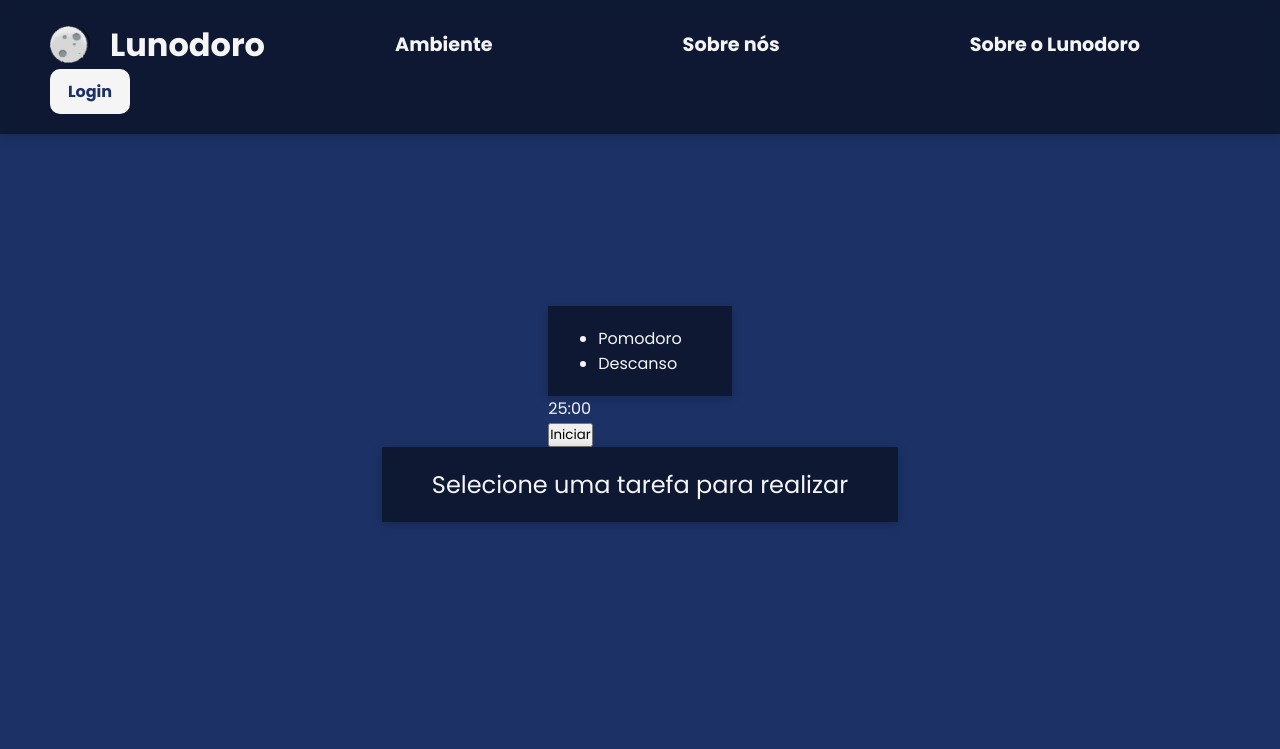
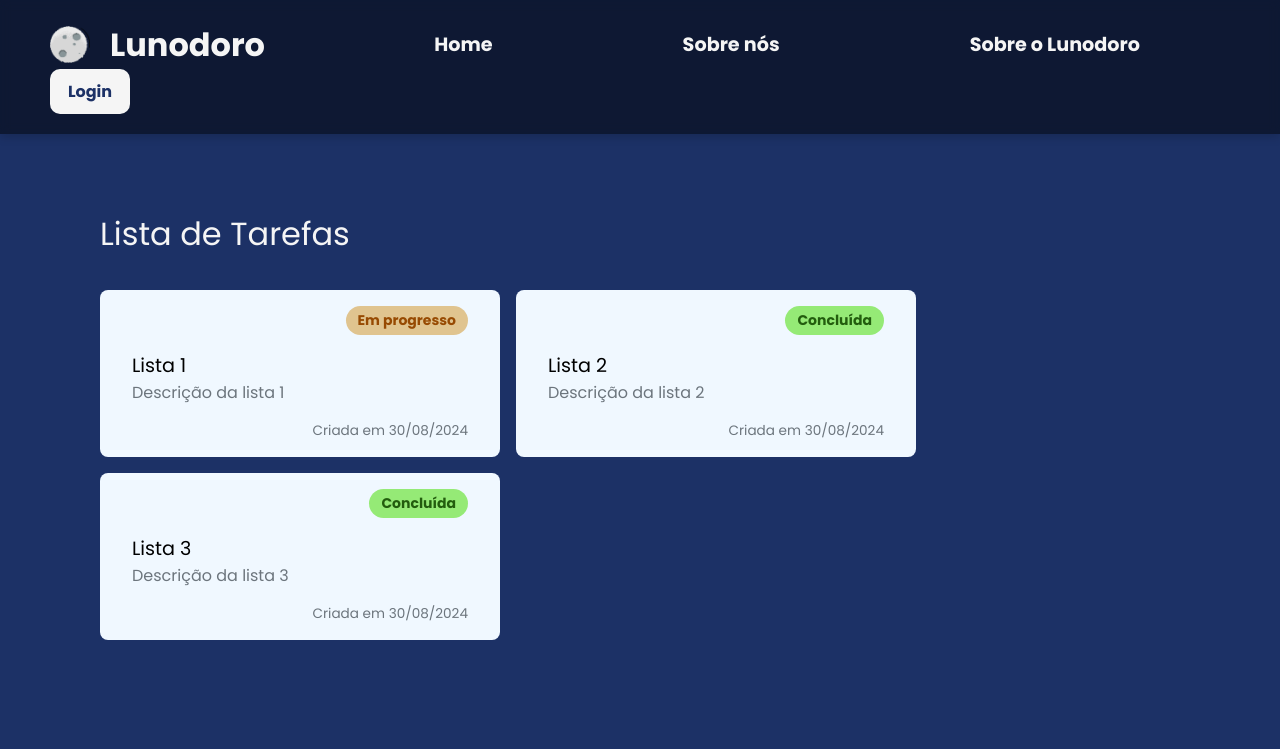
Before and after one commit to Isabelaponte/lunodoro, a PHP site: page /pages/home.html in a window 1280 px wide. Shown: the top 749 px of the page. Run offline with PHP 8.4, Linux system fonts and the light colour scheme.

Commit message:
feat: add home skeleton

```diff
--- a/pages/home.html
+++ b/pages/home.html
@@ -18,7 +18,7 @@
         </div>
 
         <nav>
-            <a href="environment.html">Ambiente</a>
+            <a href="home.html">Home</a>
             <a href="about.html">Sobre nós</a>
             <a href="faq.html">Sobre o Lunodoro</a>
         </nav>
@@ -26,24 +26,29 @@
     </header>
 
     <main>
-        <section id="timer">
-            <header class="slider">
-                <ul>
-                    <li id="select_pomodoro">Pomodoro</li>
-                    <li id="select_descanso">Descanso</li>
-                </ul>
-            </header>
-
-            <p class="timer_count">25:00</p>
-            <button id="start_pause_button">Iniciar</button>
-        </section>
-
+        <h1>Lista de Tarefas</h1>
         <section>
-            <header>
-                <h2>Selecione uma tarefa para realizar</h2>
-            </header>
+            <div class="card">
+                <div class="tag-progress em_progresso">Em progresso</div>
+                <h3>Lista 1</h3>
+                <p>Descrição da lista 1</p>
+                <p class="date">Criada em 30/08/2024</p>
+            </div>
+            <div class="card">
+                <div class="tag-progress concluido">Concluída</div>
+                <h3>Lista 2</h3>
+                <p>Descrição da lista 2</p>
+                <p class="date">Criada em 30/08/2024</p>
+            </div>
+            <div class="card">
+                <div class="tag-progress concluido">Concluída</div>
+                <h3>Lista 3</h3>
+                <p>Descrição da lista 3</p>
+                <p class="date">Criada em 30/08/2024</p>
+            </div>
         </section>
     </main>
     <script src="../js/timer.js"></script>
 </body>
+
 </html>
--- a/styles/home.css
+++ b/styles/home.css
@@ -25,7 +25,7 @@ header {
   align-items: center;
 }
 
-.icon > h1 {
+.icon>h1 {
   font-weight: bold;
   color: var(--cor-texto);
   font-size: 24pt;
@@ -45,7 +45,7 @@ nav {
   gap: 10px;
 }
 
-nav > a {
+nav>a {
   color: var(--cor-texto);
   text-decoration: none;
   padding: 10px;
@@ -56,7 +56,7 @@ nav > a {
   transition: background 0.3s ease;
 }
 
-nav > a:hover {
+nav>a:hover {
   background: rgba(255, 255, 255, 0.2);
 }
 
@@ -83,10 +83,9 @@ nav > a:hover {
 main {
   display: flex;
   flex-direction: column;
-  align-items: center;
-  justify-content: center;
+  margin: 3.5rem auto;
   height: 70vh;
-  padding: 20px;
+  padding: 20px 100px;
 }
 
 .glass {
@@ -124,7 +123,7 @@ main {
     padding: 10px 20px;
   }
 
-  .icon > h1 {
+  .icon>h1 {
     font-size: 18pt;
   }
 
@@ -132,7 +131,7 @@ main {
     width: 30px;
   }
 
-  nav > a {
+  nav>a {
     margin: 5px;
     font-size: medium;
   }
@@ -165,3 +164,61 @@ main {
     gap: 5px;
   }
 }
+
+section {
+  display: flex;
+  flex-wrap: wrap;
+  gap: 1rem;
+  margin-top: 2rem;
+}
+
+.card {
+  background-color: aliceblue;
+  border-radius: 8px;
+  padding: 1rem 2rem;
+  max-width: 400px;
+  width: 100%;
+  color: black;
+  display: flex;
+  flex-direction: column;
+}
+
+.card:hover {
+  background-color: rgba(240, 248, 255, 0.894);
+  cursor: pointer;
+}
+
+.tag-progress {
+  display: inline-flex;
+  align-items: center;
+  border-radius: 20px;
+  font-weight: 600;
+  padding: 0.25rem 0.75rem;
+  margin-bottom: 1rem;
+  font-size: 0.875rem;
+  margin-left: auto;
+}
+
+.em_progresso {
+  color: hsl(29, 97%, 30%);
+  background-color: hsl(39, 57%, 72%);
+}
+
+.concluido {
+  background-color: hsl(104, 73%, 69%);
+  color: hsl(104, 73%, 21%);
+}
+
+h3 {
+  font-size: 1.2rem;
+}
+
+p {
+  color: #6c757d;
+}
+
+.date {
+  font-size: 0.85rem;
+  text-align: right;
+  padding-top: 1rem;
+}
```
